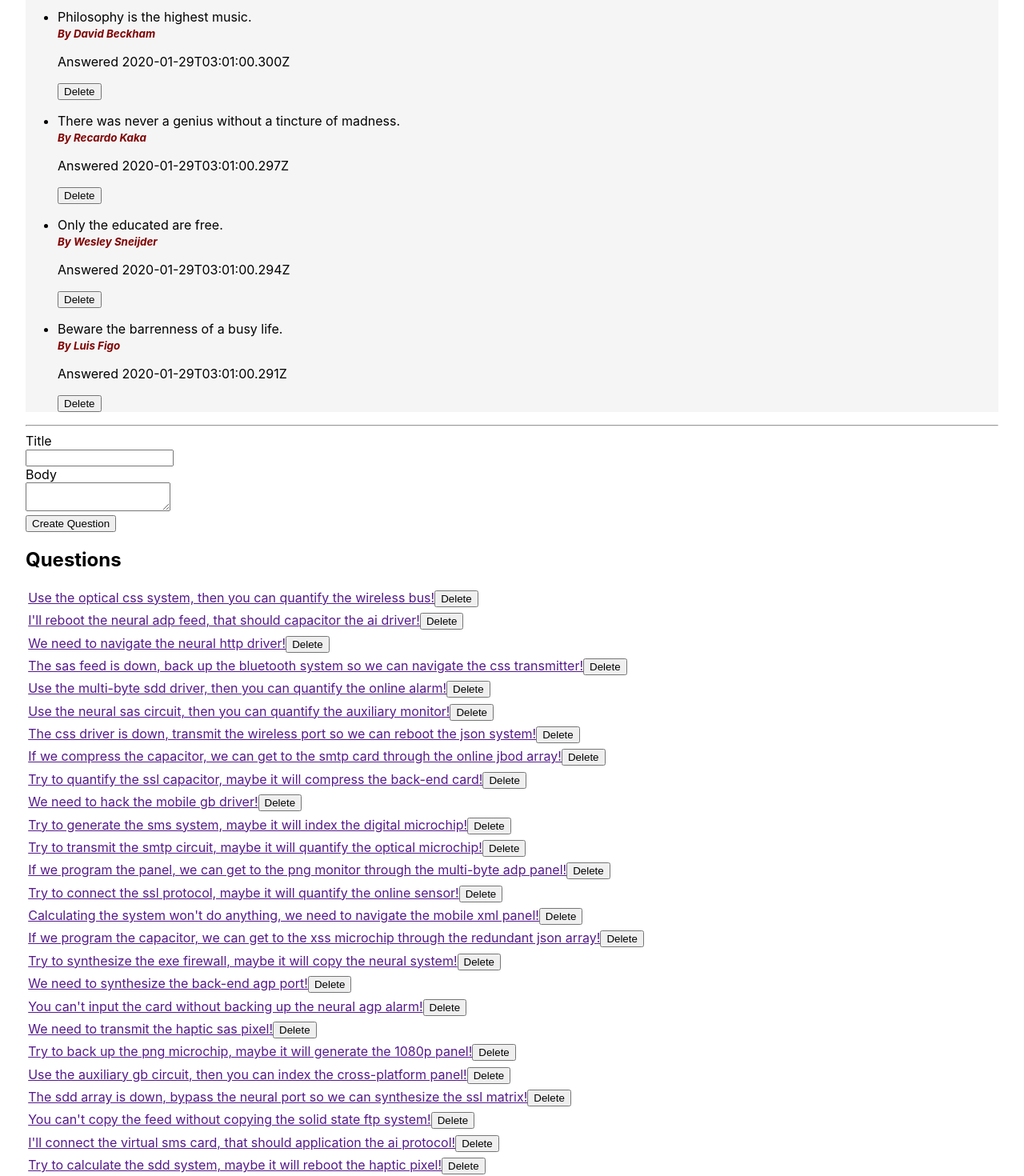
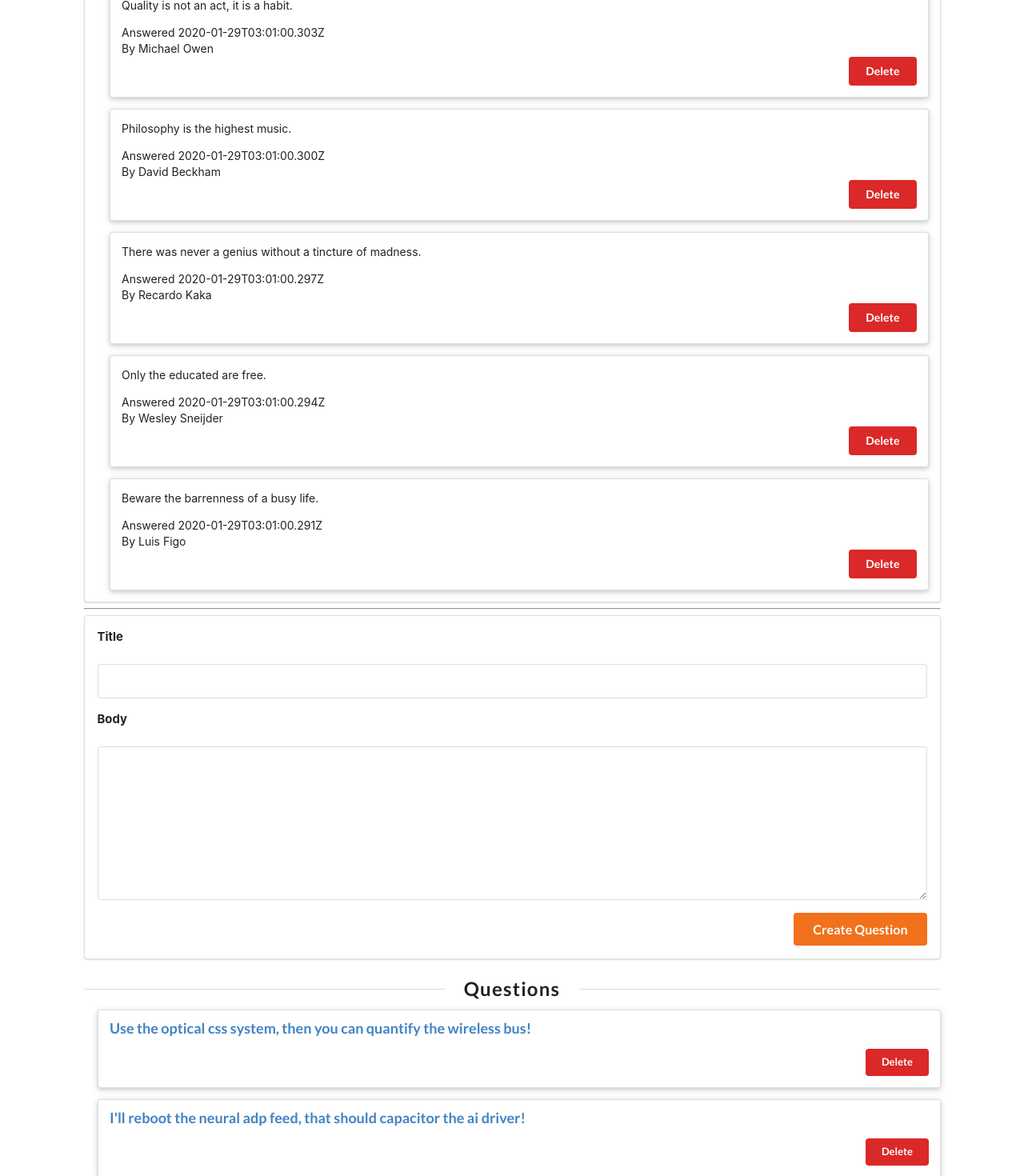
Before and after one commit to CodeCoreYVR/a_a_react_may_2020, a React (Create React App) app: page / in a window 1280 px wide. Shown: the part 480-1950 px from the top of the page at 80% size. Built offline with nearby package versions, Linux system fonts and the light colour scheme.

Commit message:
Add semantic-ui and updated ui

```diff
--- a/public/index.html
+++ b/public/index.html
@@ -9,6 +9,10 @@
       content="Web site created using create-react-app"
     />
     <title>React App</title>
+    <link
+      rel="stylesheet"
+      href="//cdnjs.cloudflare.com/ajax/libs/semantic-ui/2.4.1/semantic.min.css"
+    />
   </head>
   <body>
     <noscript>You need to enable JavaScript to run this app.</noscript>
--- a/src/components/AnswerDetails.js
+++ b/src/components/AnswerDetails.js
@@ -4,16 +4,15 @@ import React from "react";
 export const AnswerDetails = (props) => {
   return (
     <div className="AnswerDetails">
-      <p>
-        {props.body} <br />
-        <small
-          style={{ color: "maroon", fontWeight: "bolder", fontStyle: "italic" }}
-        >
-          By {props.author.full_name}
-        </small>
-      </p>
-      <p>Answered {props.created_at}</p>
-      <button onClick={() => props.onDeleteClick(props.id)}>Delete</button>
+      <p>{props.body}</p>
+      <div className="date">Answered {props.created_at.toLocaleString()}</div>
+      <div className="author">By {props.author.full_name}</div>
+      <button
+        onClick={() => props.onDeleteClick(props.id)}
+        className="ui right floated red button"
+      >
+        Delete
+      </button>
     </div>
   );
 };
--- a/src/components/AnswerList.js
+++ b/src/components/AnswerList.js
@@ -4,9 +4,9 @@ import { AnswerDetails } from "./AnswerDetails";
 
 export const AnswerList = (props) => {
   return (
-    <ul>
+    <ul className="ui list">
       {props.answers.map((answer) => (
-        <li key={answer.id}>
+        <div key={answer.id} className="ui raised clearing segment">
           <AnswerDetails
             {...answer}
             // body={answer.body}
@@ -14,7 +14,7 @@ export const AnswerList = (props) => {
             // created_at={answer.created_at}
             onDeleteClick={props.onAnswerDeleteClick}
           />
-        </li>
+        </div>
       ))}
     </ul>
   );
--- a/src/components/App.js
+++ b/src/components/App.js
@@ -8,7 +8,7 @@ import { QuestionIndexPage } from "./QuestionIndexPage";
 // This is the one that should be rendered by `ReactDOM.render()`
 export const App = () => {
   return (
-    <div className="App">
+    <div className="ui container App">
       <QuestionShowPage />
       <hr />
       <QuestionIndexPage />
--- a/src/components/NewQuestionForm.js
+++ b/src/components/NewQuestionForm.js
@@ -15,19 +15,26 @@ export const NewQuestionForm = (props) => {
     currentTarget.reset();
   };
   return (
-    <form className="NewQuestionForm" onSubmit={handleSubmit}>
-      <div>
+    <form
+      className="ui large form clearing segment NewQuestionForm"
+      onSubmit={handleSubmit}
+    >
+      <div className="field">
         <label htmlFor="title">Title</label>
         <br />
         <input type="text" name="title" id="title" />
       </div>
-      <div>
+      <div className="field">
         <label htmlFor="body">Body</label>
         <br />
         <textarea type="text" name="body" id="body" />
       </div>
       <div>
-        <input type="submit" value="Create Question" />
+        <input
+          type="submit"
+          value="Create Question"
+          className="ui right floated large orange button"
+        />
       </div>
     </form>
   );
--- a/src/components/QuestionIndexPage.js
+++ b/src/components/QuestionIndexPage.js
@@ -62,20 +62,20 @@ export class QuestionIndexPage extends Component {
     return (
       <main className="QuestionIndexPage Page">
         <NewQuestionForm onSubmit={this.createQuestion} />
-        <h2>Questions</h2>
-        <ul
-          style={{
-            listStyle: "none",
-            paddingLeft: 0,
-          }}
-        >
+        <h2 className="ui horizontal divider header">Questions</h2>
+        <ul className="ui list">
           {this.state.questions.map((question) => (
-            <li key={question.id} style={{ padding: "0.2em" }}>
-              <a href="">{question.title}</a>
-              <button onClick={() => this.deleteQuestion(question.id)}>
+            <div key={question.id} className="ui raised clearing segment">
+              <h3 className="ui header">
+                <a href="">{question.title}</a>
+              </h3>
+              <button
+                className="ui right floated small red button"
+                onClick={() => this.deleteQuestion(question.id)}
+              >
                 Delete
               </button>
-            </li>
+            </div>
           ))}
         </ul>
       </main>
--- a/src/components/QuestionShowPage.js
+++ b/src/components/QuestionShowPage.js
@@ -48,6 +48,7 @@ export class QuestionShowPage extends Component {
     }
     return (
       <main className="QuestionShowPage">
+        <div className="ui teal clearing segment ">
           <QuestionDetails
             {...this.state.question}
             // Instead of writing down all the properties
@@ -59,11 +60,20 @@ export class QuestionShowPage extends Component {
             //   view_count={this.state.question.view_count}
             //   created_at={this.state.question.created_at}
           />
-        <button onClick={() => this.deleteQuestion()}>Delete</button>
+          <button
+            onClick={() => this.deleteQuestion()}
+            className="ui right floated huge red button"
+          >
+            Delete
+          </button>
+        </div>
+        <h2 className="ui horizontal divider header">Answers</h2>
+        <div className="ui segment">
           <AnswerList
             answers={this.state.question.answers}
             onAnswerDeleteClick={(id) => this.deleteAnswer(id)}
           />
+        </div>
       </main>
     );
   }
```
Lines whose indentation alone changed are shown as unchanged.
